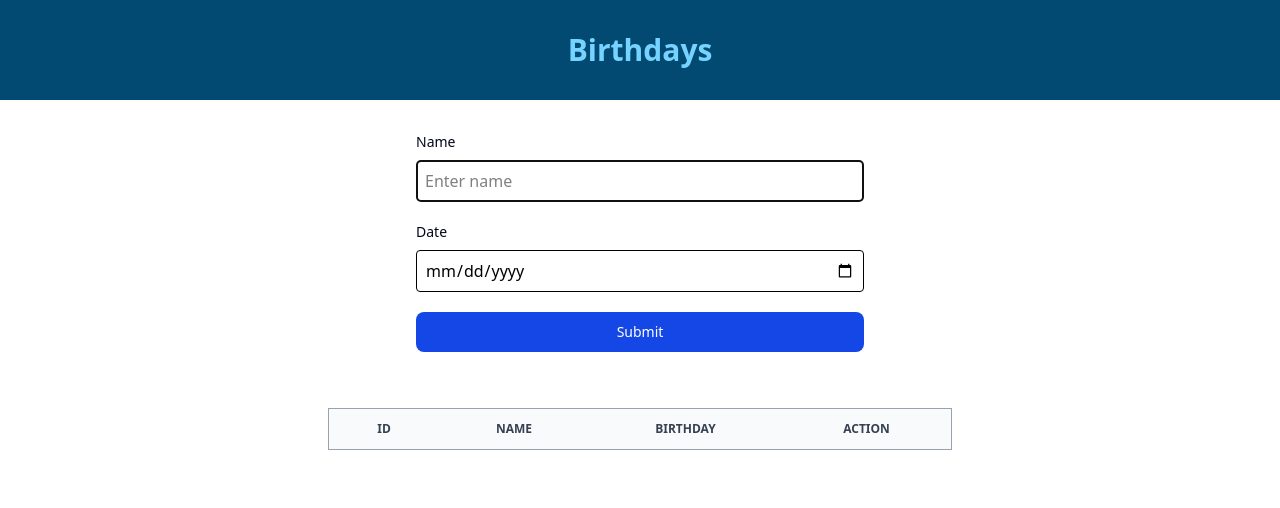
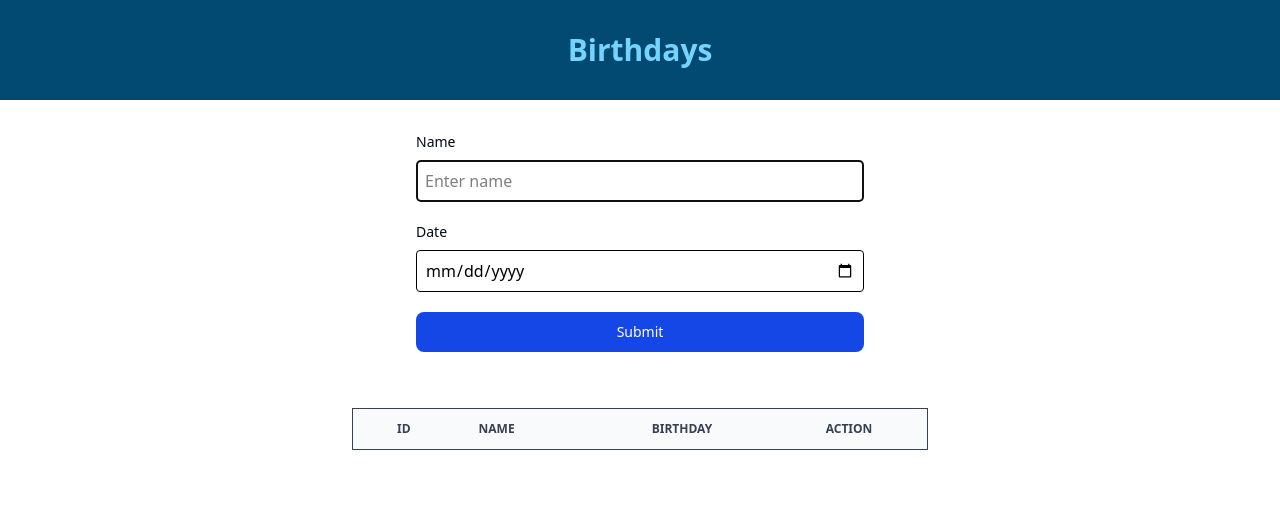
Before and after one commit to syjem/birthdays, a Flask app: template api/templates/index.html in a window 1280 px wide. Shown: the top 508 px of the page. Run offline with Flask 3, Linux system fonts and the light colour scheme; the template is opened without the code that fills it, so the values that code supplies are empty.

Commit message:
fix mobile UX and add README

```diff
--- a/api/app.py
+++ b/api/app.py
@@ -71,5 +71,5 @@ def update(id):
 @app.route('/delete/<int:id>', methods=['GET'])
 def delete(id):
     run_exec("DELETE FROM birthdays WHERE id = {}", id)
-    flash("Deleted", "warning")
+    flash("Entry was deleted", "warning")
     return redirect(url_for("index"))
--- a/api/static/dist/styles.css
+++ b/api/static/dist/styles.css
@@ -39,9 +39,13 @@
     --color-gray-950: oklch(13% 0.028 261.692);
     --color-white: #fff;
     --spacing: 0.25rem;
+    --container-xs: 20rem;
     --container-sm: 24rem;
     --container-md: 28rem;
     --container-lg: 32rem;
+    --container-xl: 36rem;
+    --container-2xl: 42rem;
+    --container-3xl: 48rem;
     --text-xs: 0.75rem;
     --text-xs--line-height: calc(1 / 0.75);
     --text-sm: 0.875rem;
@@ -319,14 +341,26 @@
   .max-w-sm {
     max-width: var(--container-sm);
   }
+  .max-w-xl {
+    max-width: var(--container-xl);
+  }
+  .max-w-xs {
+    max-width: var(--container-xs);
+  }
   .flex-1 {
     flex: 1;
+  }
+  .flex-shrink {
+    flex-shrink: 1;
   }
   .shrink-0 {
     flex-shrink: 0;
   }
   .table-auto {
     table-layout: auto;
+  }
+  .border-collapse {
+    border-collapse: collapse;
   }
   .-translate-y-10 {
     --tw-translate-y: calc(var(--spacing) * -10);
@@ -890,6 +956,11 @@
   inherits: false;
   initial-value: 0 0 #0000;
 }
+@property --tw-outline-style {
+  syntax: "*";
+  inherits: false;
+  initial-value: solid;
+}
 @property --tw-duration {
   syntax: "*";
   inherits: false;
@@ -940,6 +1011,7 @@
       --tw-ring-offset-width: 0px;
       --tw-ring-offset-color: #fff;
       --tw-ring-offset-shadow: 0 0 #0000;
+      --tw-outline-style: solid;
       --tw-duration: initial;
       --tw-ease: initial;
       --tw-scale-x: 1;
--- a/api/templates/index.html
+++ b/api/templates/index.html
@@ -20,11 +20,11 @@
     </div>
 
     <div class="relative overflow-x-auto px-4">
-        <table class="table-auto mx-auto w-1/2 text-sm text-center text-gray-950 border border-gray-400">
+        <table class="table-auto mx-auto w-full max-w-xl text-sm text-center text-gray-950 border border-gray-400">
             <thead class="text-xs text-gray-700 uppercase bg-gray-50 border-b border-gray-400">
-                <tr>
+                <tr class="border">
                     <th scope="col" class="px-6 py-3">ID</th>
-                    <th scope="col" class="px-6 py-3">Name</th>
+                    <th scope="col" class="px-6 py-3 text-left">Name</th>
                     <th scope="col" class="px-6 py-3">Birthday</th>
                     <th scope="col" class="px-6 py-3">Action</th>
                 </tr>
@@ -33,7 +33,7 @@
                 {% for birthday in birthdays %}
                     <tr class="bg-white border-b border-gray-400">
                         <td class="px-6 py-4">{{ birthday.id }}</td>
-                        <td class="px-6 py-4">{{ birthday.name }}</td>
+                        <td class="px-6 py-4 text-left">{{ birthday.name }}</td>
                         <td class="px-6 py-4">{{ birthday.date }}</td>
                         <td class="px-6 py-4 flex gap-2 items-center justify-center">
                             <a href="/update/{{ birthday.id }}" title="update entry" class="hover:scale-90 transition-all">
--- a/api/templates/toast.html
+++ b/api/templates/toast.html
@@ -1,8 +1,7 @@
 <!-- Flash message display -->
 {% with messages = get_flashed_messages(with_categories=true) %}
     {% if messages %}
-        <div id="toast" class="fixed top-5 right-5 z-[100] flex flex-col gap-2 opacity-0 -translate-y-10
-                      transition-all duration-300 ease-in-out w-full max-w-sm text-gray-500 bg-white rounded-lg shadow-md" role="alert">
+        <div id="toast" class="fixed top-5 md:right-5 z-[100] flex flex-col gap-2 opacity-0 -translate-y-10 transition-all duration-300 ease-in-out w-full sm:max-w-sm text-gray-500 bg-white rounded-lg shadow-md" role="alert">
             {% for category, message in messages %}
                 <div class="border text-sm p-4 flex items-center rounded-lg
                             {% if category == 'success' %}
--- a/api/templates/update.html
+++ b/api/templates/update.html
@@ -16,7 +16,7 @@
             </div>
             <div class="flex items-center">
                 <a href="{{ url_for('index') }}" class="flex-1 text-center text-gray-900 bg-gray-200 border border-gray-400 focus:outline-none hover:bg-gray-100 focus:ring-4 focus:ring-gray-100 font-medium rounded-lg text-sm px-5 py-2.5 me-2 mb-2">Cancel</a>
-                <button type="submit" class="flex-1 text-white bg-blue-700 hover:bg-blue-800 focus:ring-4 focus:ring-blue-300 font-medium rounded-lg text-sm px-5 py-2.5 me-2 mb-2">Submit</button>
+                <button type="submit" class="flex-1 text-white bg-blue-700 hover:bg-blue-800 focus:ring-4 focus:ring-blue-300 font-medium rounded-lg text-sm px-5 py-2.5 me-2 mb-2">Update</button>
             </div>
         </form>
     </div>
```
Also changed, not shown: other parts of api/static/dist/styles.css (+50 -0 lines), README.md (added), api/static/assets/ss.png (added).
